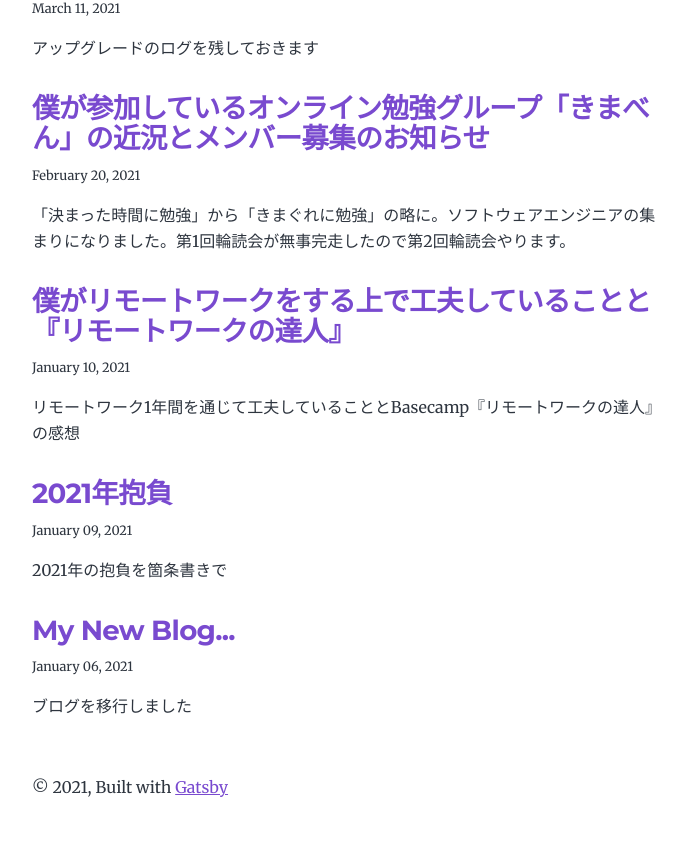
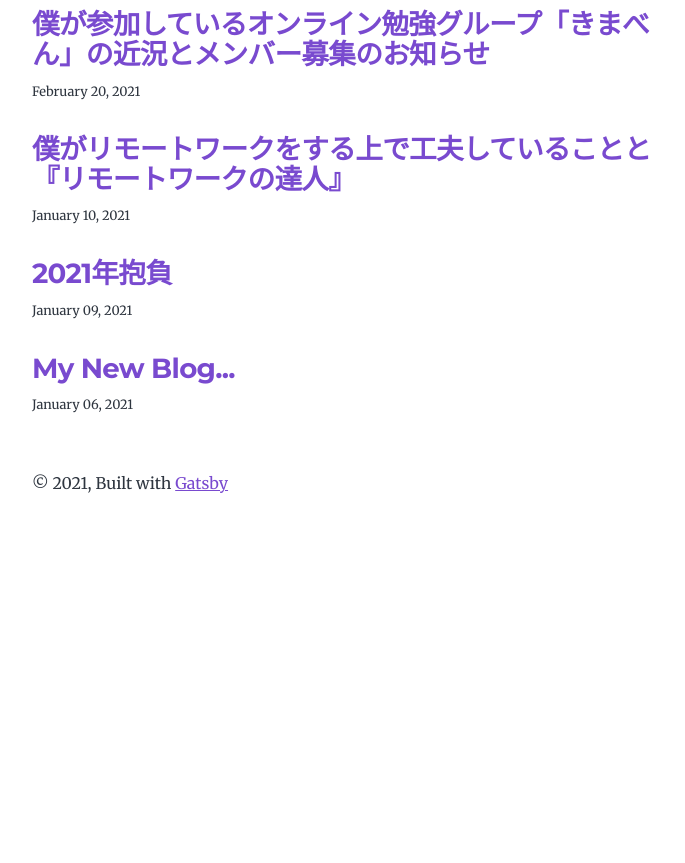
Before and after one commit to tommy6073/okweird, a Gatsby site: page / in a window 1280 px wide. Shown: the part 727-1590 px from the top of the page, without its empty margins (292-977 px from the left). After the commit the page ends 1286 px from the top, so only its background shows below. Built offline with nearby package versions, Linux system fonts and the light colour scheme; Gatsby itself is replaced by a stand-in of ours.

Commit message:
Remove descriptions from posts

```diff
--- a/content/blog/blog/kimaben-2021/index.md
+++ b/content/blog/blog/kimaben-2021/index.md
@@ -1,7 +1,6 @@
 ---
 title: 僕が参加しているオンライン勉強グループ「きまべん」の近況とメンバー募集のお知らせ
 date: "2021-02-20 16:15"
-description: "「決まった時間に勉強」から「きまぐれに勉強」の略に。ソフトウェアエンジニアの集まりになりました。第1回輪読会が無事完走したので第2回輪読会やります。"
 ---
 
 僕が参加しているScrapboxを利用したオンライン勉強グループ[「きまべん」](https://scrapbox.io/kimaben/)の近況についてお知らせしておこうと思います。
--- a/content/blog/blog/my-new-blog/index.md
+++ b/content/blog/blog/my-new-blog/index.md
@@ -1,7 +1,6 @@
 ---
 title: My New Blog...
 date: "2021-01-06 01:34"
-description: "ブログを移行しました"
 ---
 
 ブログをはてなブログからGatsbyに移行しました。
--- a/content/blog/blog/remote-work/index.md
+++ b/content/blog/blog/remote-work/index.md
@@ -1,7 +1,6 @@
 ---
 title: 僕がリモートワークをする上で工夫していることと『リモートワークの達人』
 date: "2021-01-10 18:00"
-description: "リモートワーク1年間を通じて工夫していることとBasecamp『リモートワークの達人』の感想"
 ---
 
 去年は自分の中でリモートワーク元年でした。世の中の流れ的にそうだったという方も多いのではないかと思います。
--- a/content/blog/blog/resolution-2021/index.md
+++ b/content/blog/blog/resolution-2021/index.md
@@ -1,7 +1,6 @@
 ---
 title: 2021年抱負
 date: "2021-01-09 16:59"
-description: "2021年の抱負を箇条書きで"
 ---
 
 今年も[前年](https://blog.okweird.net/entry/2020/01/01/182952)に引き続き箇条書きで。
--- a/content/blog/blog/upgrade-to-gatsby-v3/index.md
+++ b/content/blog/blog/upgrade-to-gatsby-v3/index.md
@@ -1,7 +1,6 @@
 ---
 title: Gatsbyをv3にアップグレードしてgatsby-blog-starterもアップグレードした
 date: "2021-03-11 17:30"
-description: "アップグレードのログを残しておきます"
 ---
 
 表題のとおりです。
--- a/content/blog/blog/write-web-app-with-string-will/index.md
+++ b/content/blog/blog/write-web-app-with-string-will/index.md
@@ -1,7 +1,6 @@
 ---
 title: const writeWebAppWithStrongWill = true;
 date: "2021-04-06 21:55"
-description: "強い意志を持って私はこのWebアプリを作り遂げる"
 ---
 
 同僚たちと毎週夜にCode Completeの読書会をやっているのだけど、本編自体は早めに終わったあと、僕の「雑談いいですか？」という一言から、仕事とプライベートでやっていることについて色んな話をした。
--- a/src/pages/index.js
+++ b/src/pages/index.js
@@ -46,14 +46,6 @@ const BlogIndex = ({ data, location }) => {
                   </h2>
                   <small>{post.frontmatter.date}</small>
                 </header>
-                <section>
-                  <p
-                    dangerouslySetInnerHTML={{
-                      __html: post.frontmatter.description || post.excerpt,
-                    }}
-                    itemProp="description"
-                  />
-                </section>
               </article>
             </li>
           )
```
